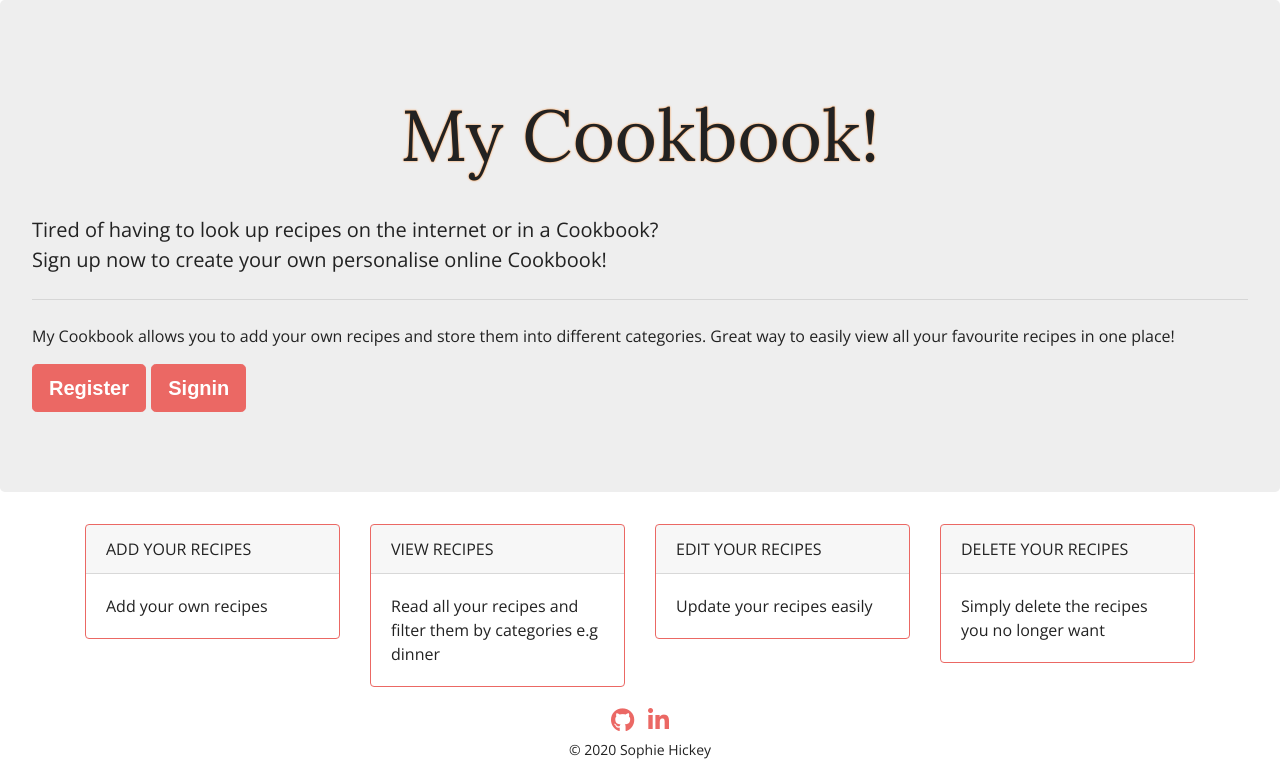
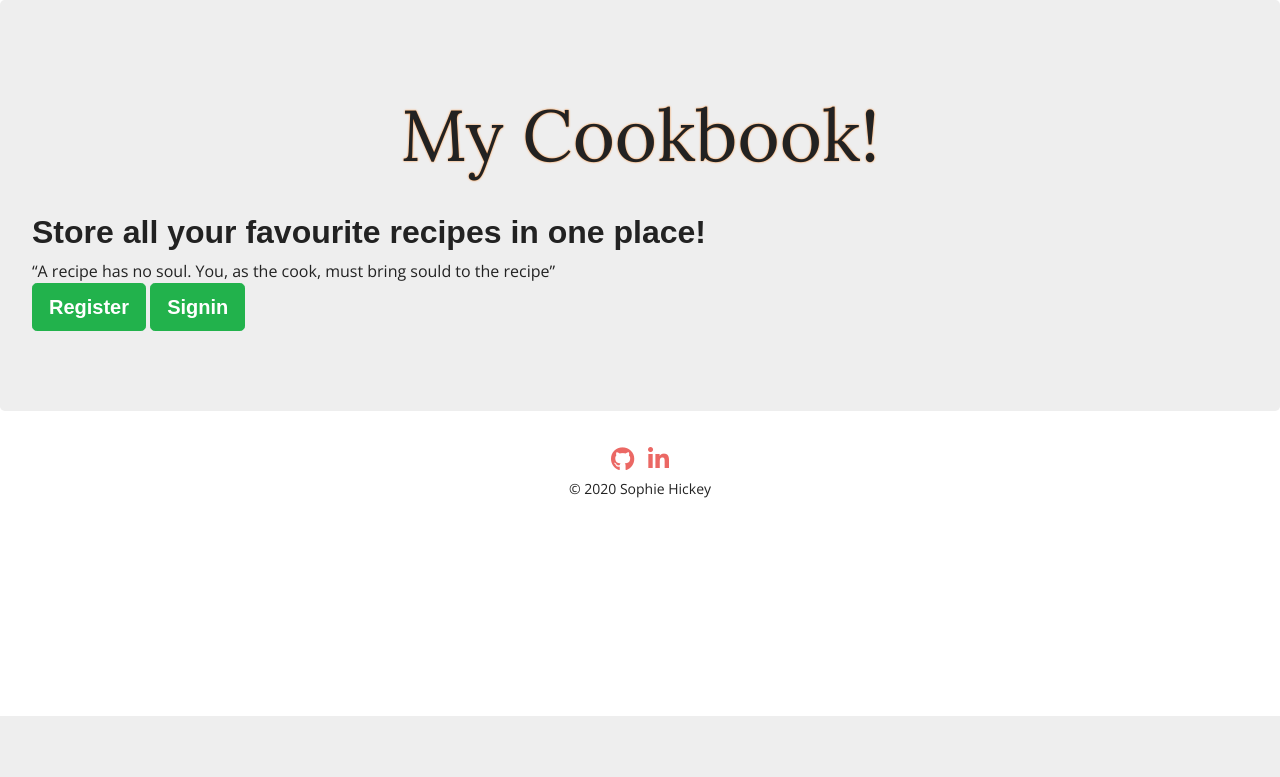
Before and after one commit to SophieH93/myCookbook, a Flask app: page / in a window 1280 px wide. Shown: the part 84-861 px from the top of the page. After the commit the page ends 800 px from the top, so only its background shows below. Run offline with Flask 2, Linux system fonts and the light colour scheme; some libraries are stand-ins or nearby versions; some web fonts are replaced.

Commit message:
amended jumbotron text & btn color

```diff
--- a/templates/pages/index.html
+++ b/templates/pages/index.html
@@ -10,25 +10,23 @@
     {% endfor %}
     {% endif %}
 {% endwith %}
-
- <div class="jumbotron">
+<section class="container-fluid">
+    <div class="row">
+    <div class="jumbotron col">
         <h1 class="display-3">My Cookbook!</h1>
-    <p class="lead">Tired of having to look up recipes on the internet or in a Cookbook? <br>
-    Sign up now to create your own personalise online Cookbook!</p>
-    <hr class="my-4">
-    <p>My Cookbook allows you to add your own recipes and store them into different categories. Great way to easily view all your favourite
-    recipes in one place!</p>
-    <p class="lead">
+            <h2>Store all your favourite recipes in one place! </h2>
+            <q class="quote">A recipe has no soul. You, as the cook, must bring sould to the recipe</q>
+            <p class="homeBtn">
                 {% if session.username %}
                 <a class="btn btn-primary btn-lg" href="{{ url_for('add_recipe') }}" role="button">Add Recipe</a>
                 {% else %}
-        <a class="btn btn-primary btn-lg" href="{{ url_for('register') }}" role="button">Register</a>
-        <a class="btn btn-primary btn-lg" href="{{ url_for('login') }}" role="button">Signin</a>
+                <a class="btn btn-success btn-lg" href="{{ url_for('register') }}" role="button">Register</a>
+                <a class="btn btn-success btn-lg" href="{{ url_for('login') }}" role="button">Signin</a>
                 {% endif %}
             </p>
     </div>
-
-<div class="container">
+    </div>
+<!--<div class="container">
     <div class="row">
     <div class="col-md-3 col-sm-6">
         <div class="card border-primary mb-3">
@@ -63,7 +61,7 @@
         </div>
     </div>
     </div>
-</div>
-
+</div>-->
+</section>
 
 {% endblock %}
```
Lines whose indentation alone changed are shown as unchanged.
